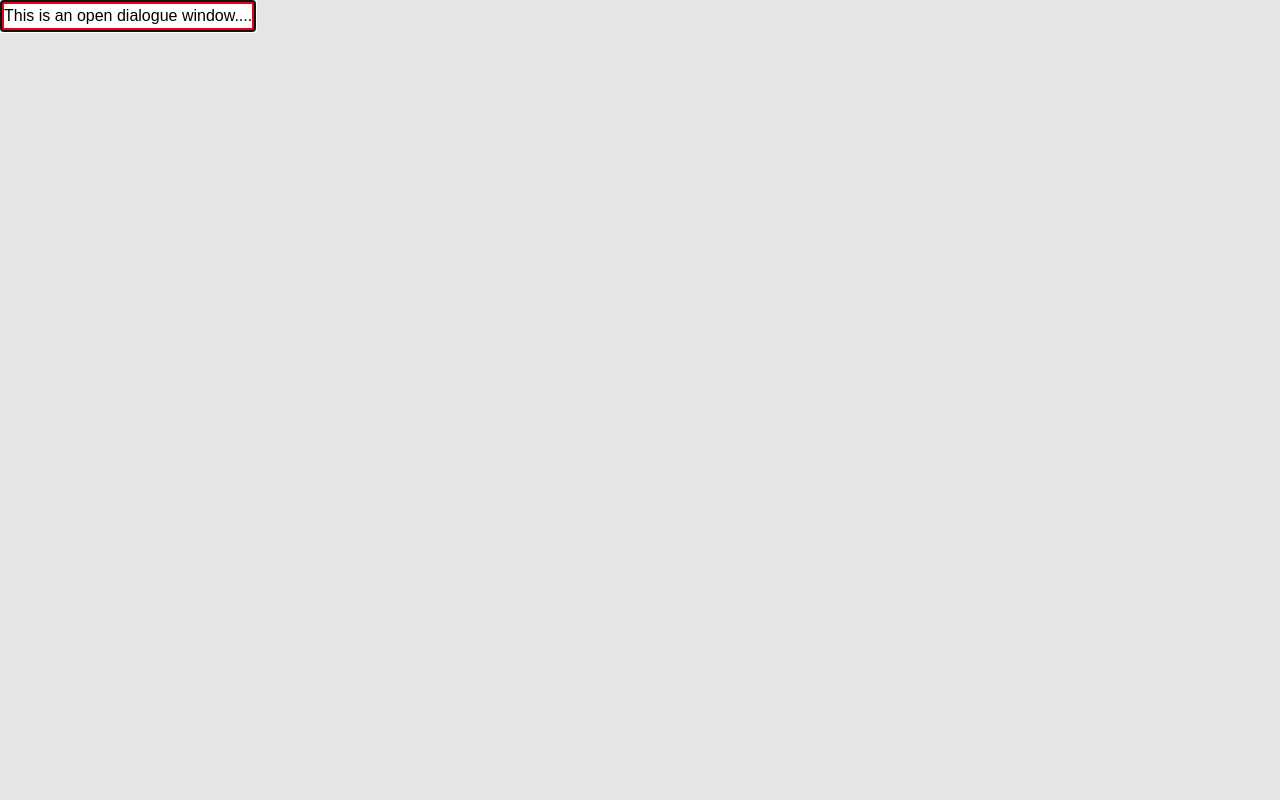
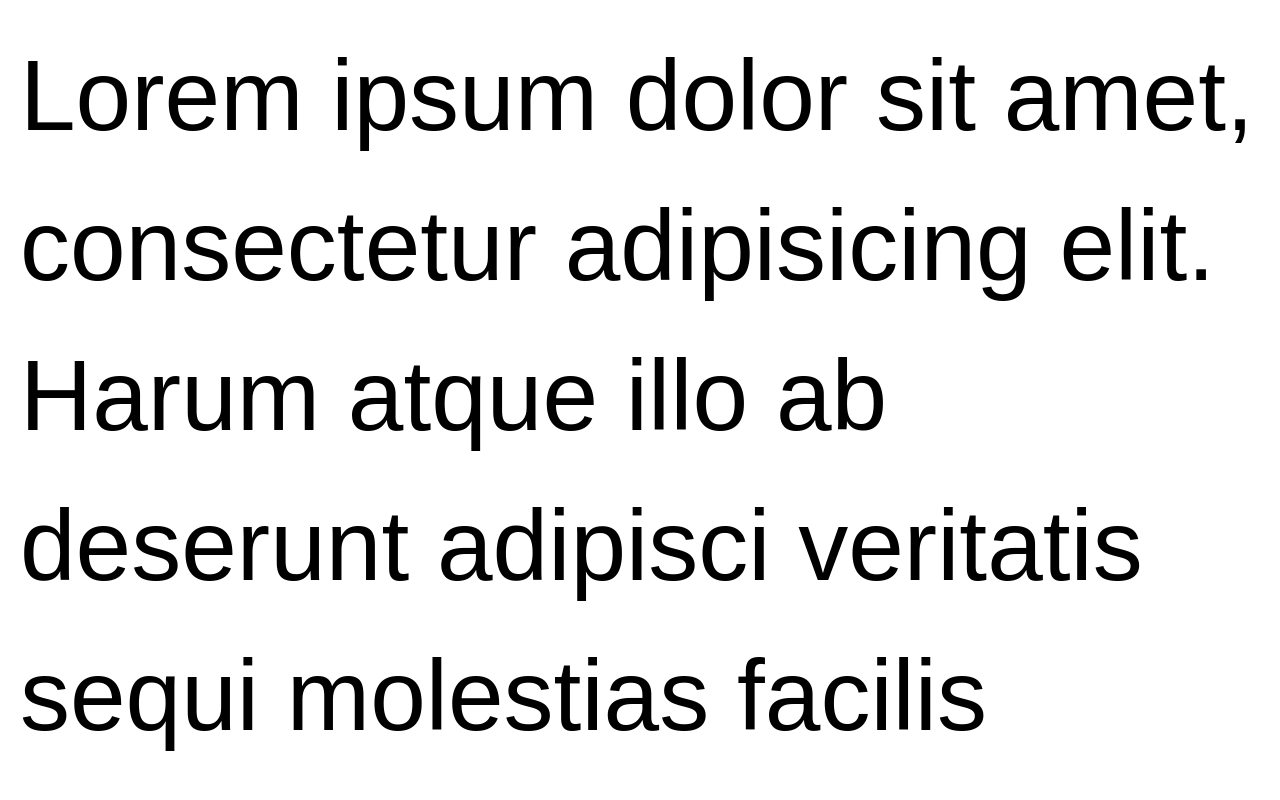
Before and after one commit to ksajjadhossen/rnext-practice, a React (Vite) app: page / in a window 1280 px wide. Shown: the top 800 px of the page. Built offline with nearby package versions, Linux system fonts and the light colour scheme.

Commit message:
subcribing to event is done..

```diff
--- a/src/App.jsx
+++ b/src/App.jsx
@@ -1,5 +1,6 @@
 import "./App.css";
 import Dialogue from "./components/Dialogue";
+import Scroller from "./components/Scroller";
 import Map from "./components/utils/Map";
 
 function App() {
@@ -9,7 +10,11 @@ function App() {
       {/* <Map></Map> */}
 
       {/* Example 2 */}
-      <Dialogue></Dialogue>
+      {/* <Dialogue></Dialogue> */}
+
+      {/* Example 3 */}
+      <Scroller></Scroller>
+      {/* Example 4 */}
     </>
   );
 }
--- /dev/null
+++ b/src/components/Scroller.jsx
@@ -0,0 +1,26 @@
+import { useEffect } from "react";
+
+export default function Scroller() {
+  useEffect(() => {
+    function handleScroll() {
+      console.log(window.scrollX, window.scrollY);
+    }
+    //subscribing to scroll event
+    window.addEventListener("scroll", handleScroll);
+
+    //cleanup is mandatory ....
+
+    return () => window.removeEventListener("scroll", handleScroll);
+  }, []);
+
+  return (
+    <h1 style={{ fontSize: "100px" }}>
+      Lorem ipsum dolor sit amet, consectetur adipisicing elit. Harum atque illo
+      ab deserunt adipisci veritatis sequi molestias facilis rerum ipsa quam
+      delectus sapiente impedit error ad magnam deleniti perferendis hic
+      doloremque praesentium autem cum officiis, omnis unde! Perspiciatis, rem
+      veniam! Rerum animi ratione praesentium consequatur numquam? Alias est
+      autem obcaecati?
+    </h1>
+  );
+}
```
